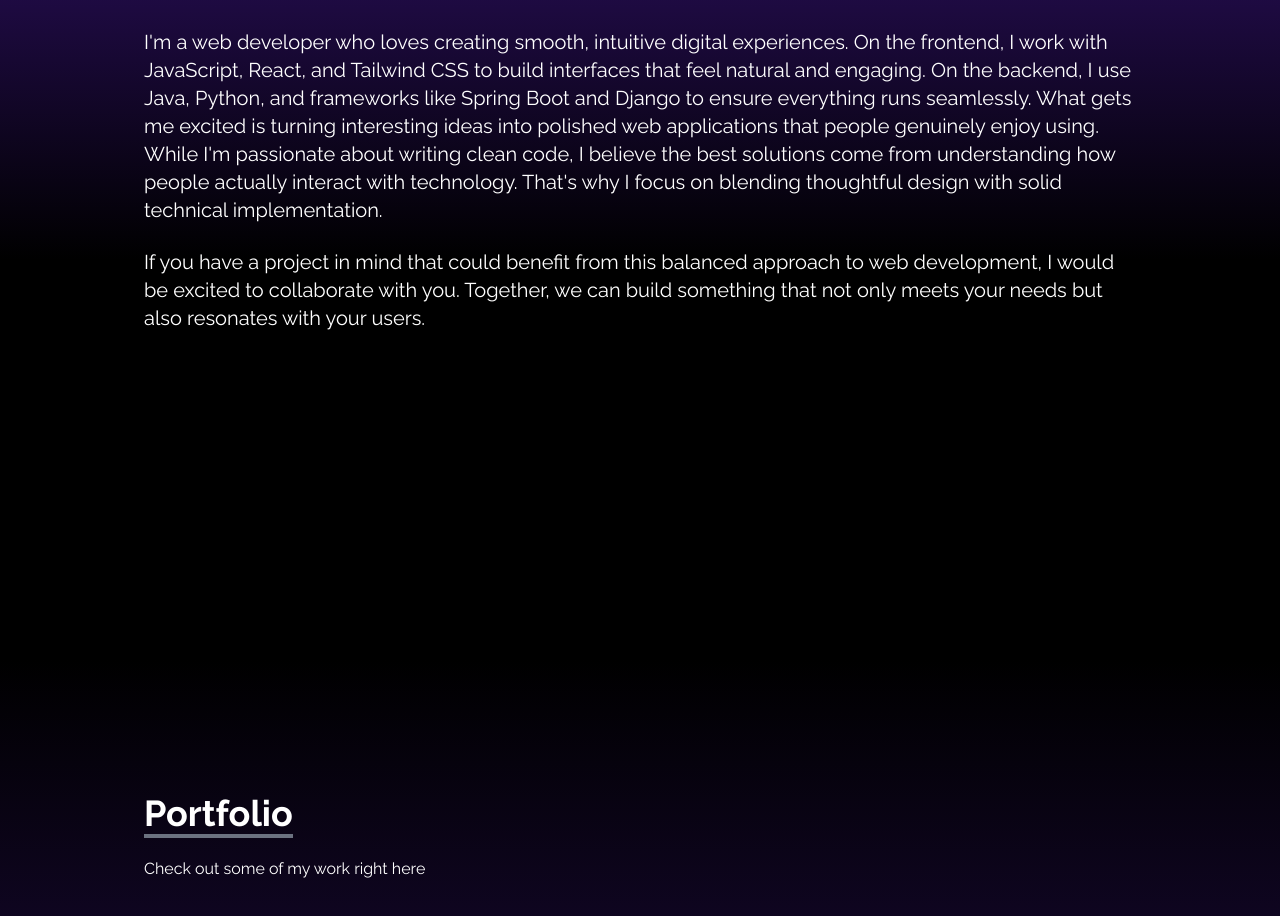
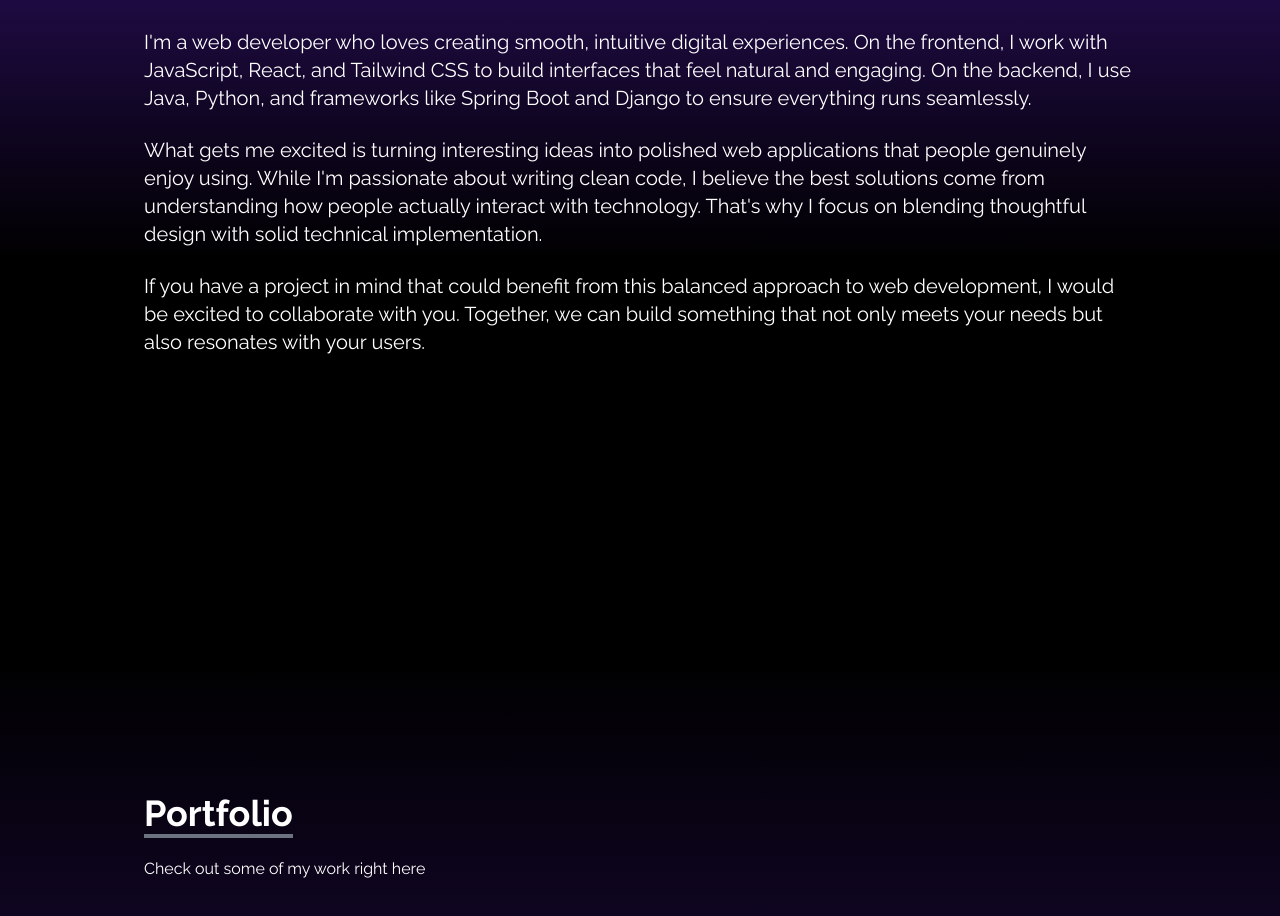
Before and after one commit to tinofay/portfolio, a React (Create React App) app: page / in a window 1280 px wide. Shown: the part 940-1856 px from the top of the page. Built offline with nearby package versions, Linux system fonts and the light colour scheme; the HTML template or start-up script is replaced by a standard one.

Commit message:
update About.jsx

```diff
--- a/package.json
+++ b/package.json
@@ -6,6 +6,8 @@
     "@testing-library/jest-dom": "^5.14.1",
     "@testing-library/react": "^13.0.0",
     "@testing-library/user-event": "^13.2.1",
+    "ajv": "^6.12.6",
+    "ajv-keywords": "^3.5.2",
     "googleapis": "^144.0.0",
     "react": "^18.2.0",
     "react-dom": "^18.2.0",
--- a/src/components/About.jsx
+++ b/src/components/About.jsx
@@ -17,6 +17,10 @@ const About = () => {
           I'm a web developer who loves creating smooth, intuitive digital experiences.
           On the frontend, I work with JavaScript, React, and Tailwind CSS to build interfaces that feel natural and engaging.
           On the backend, I use Java, Python, and frameworks like Spring Boot and Django to ensure everything runs seamlessly.
+        </p>
+        <br />
+
+        <p className="text-xl">
           What gets me excited is turning interesting ideas into polished web applications that people genuinely enjoy using.
           While I'm passionate about writing clean code, I believe the best solutions come from understanding how people actually interact with technology.
           That's why I focus on blending thoughtful design with solid technical implementation.
```
Also changed, not shown: 1 other file (tests, documents, lock files or other folders).
